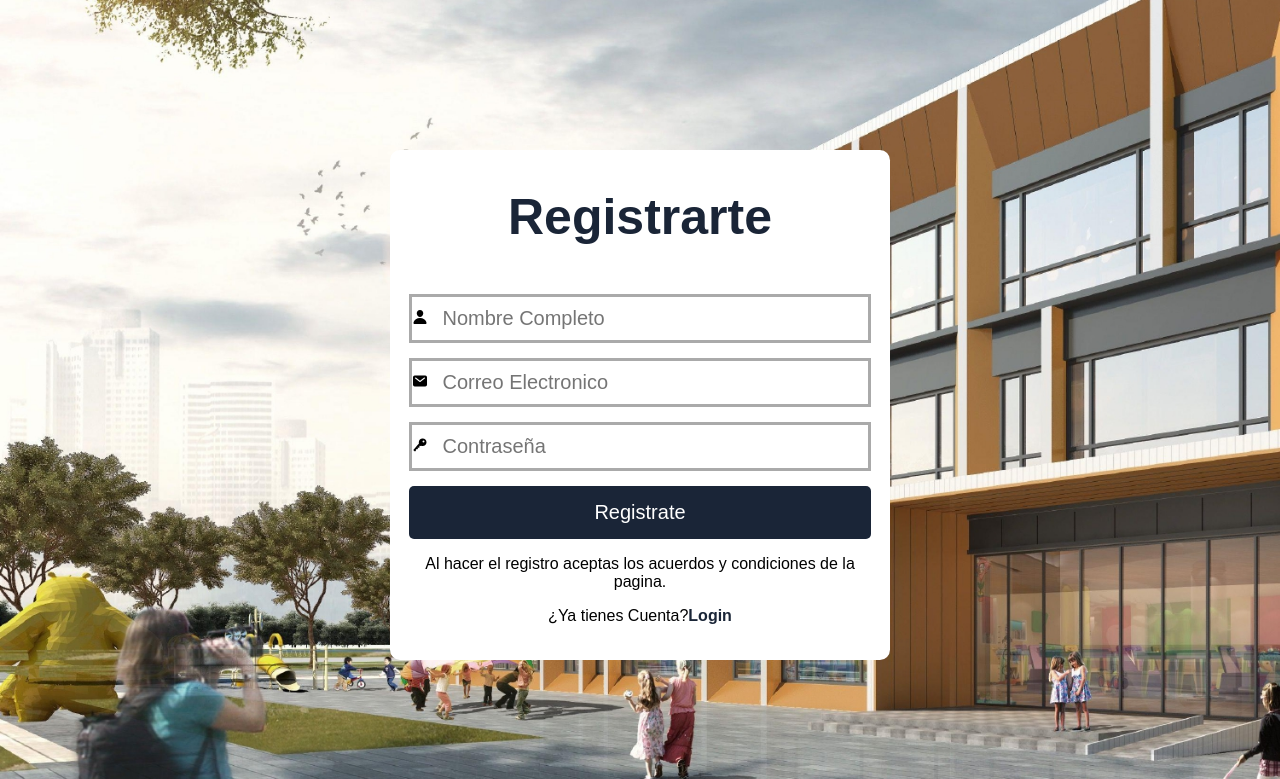
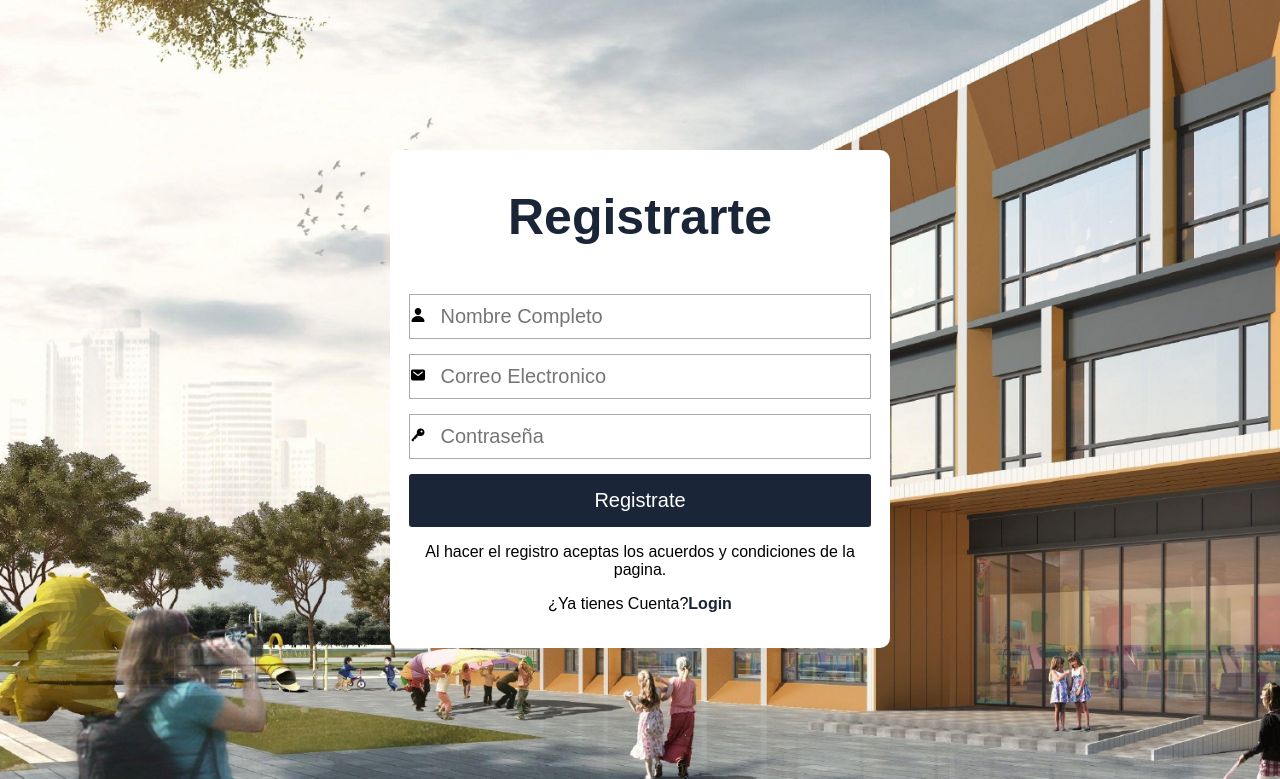
Before and after one commit to paginaTopicosEquipoDinamita/paginaEscuela, a PHP site: page /Registro.html in a window 1280 px wide. Shown: the top 779 px of the page. Run offline with PHP 8.4, Linux system fonts and the light colour scheme; some libraries are stand-ins or nearby versions.

Commit message:
Update estilos.css

```diff
--- a/estilos.css
+++ b/estilos.css
@@ -30,7 +30,7 @@ input[type="text"], input[type="password"]{
 }
 .input-contenedor{
     margin-bottom: 15px;
-    border: 3px solid #aaa;
+    border: 1px solid #aaa;
 }
 .icon{
     min-width: 50px;
@@ -44,7 +44,7 @@ input[type="text"], input[type="password"]{
     font-size: 20px;
     background: #1a2537;
     padding: 15px 20px;
-    border-radius: 5px;
+    border-radius: 3px;
     cursor: pointer;
 }
 .button:hover{
```
